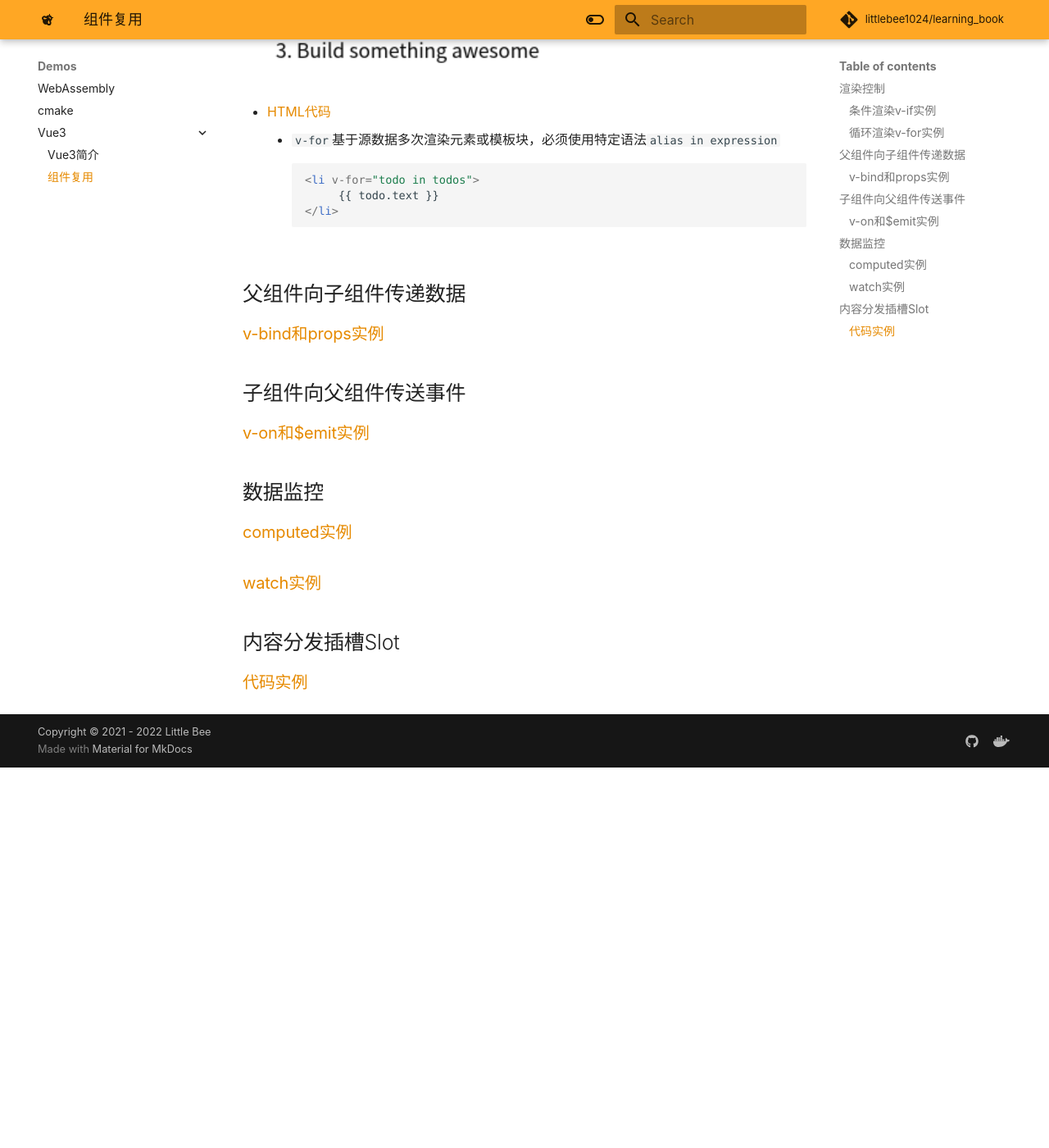
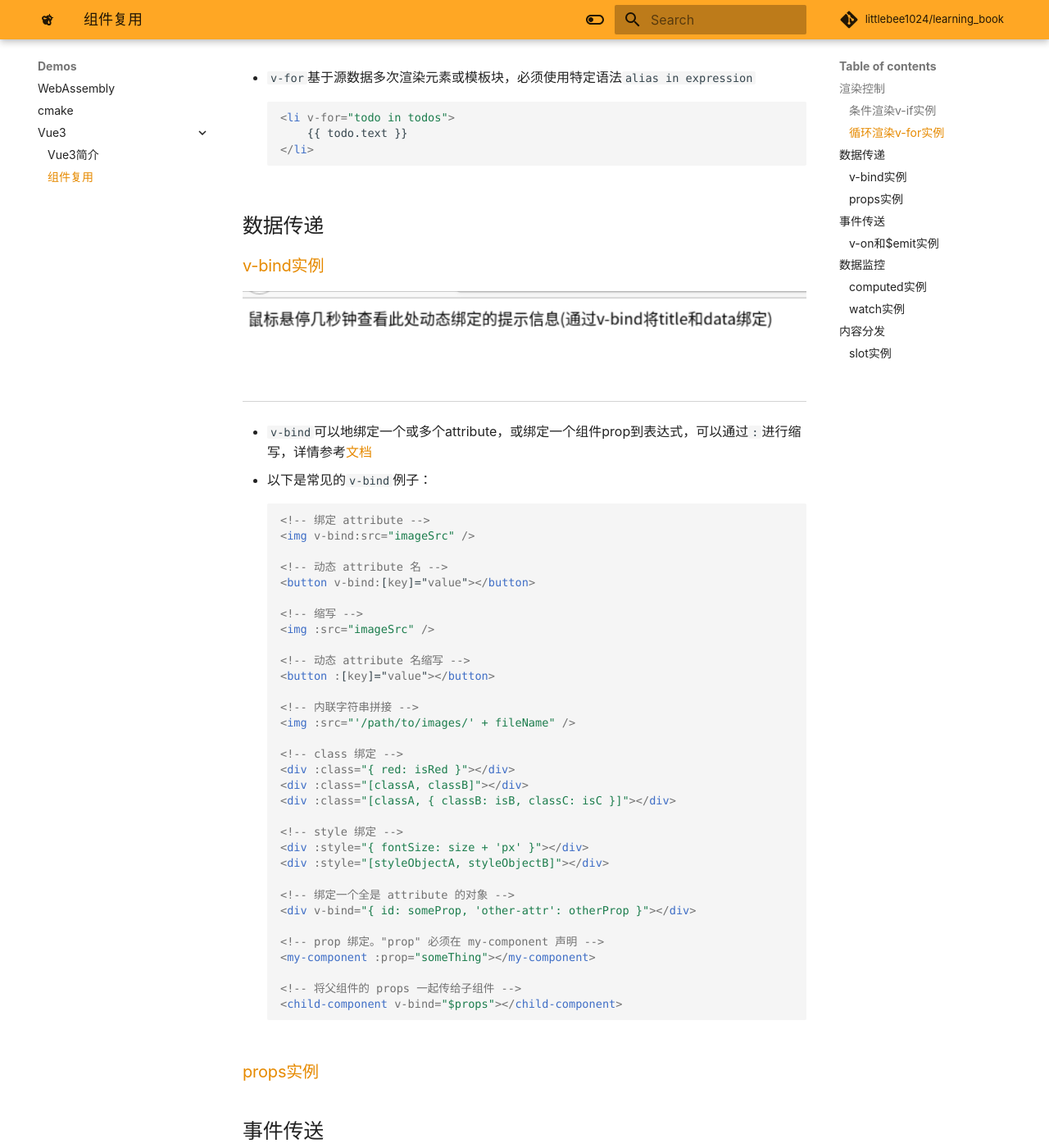
Before and after one commit to LittleBee1024/learning_book, an MkDocs documentation site: the page built from docs/demos/vue/components.md, in a window 1280 px wide and 1400 px high, scrolled down 1516 px. Shown: the whole window at 82% size. Built offline with MkDocs 1.6.1 and Material for MkDocs 9.7.7, drawn with Linux system fonts in a browser that asks for light colours; some web fonts are replaced; comment, search, counter and statistics services are not loaded; before the commit the page ends 2452 px from its top, so only the background shows below that.

Commit message:
update doc

````diff
--- a/docs/demos/vue/components.md
+++ b/docs/demos/vue/components.md
@@ -6,39 +6,78 @@
 ### [条件渲染v-if实例](./code/components/v-if)
 ![v-if](./images/v-if.gif)
 
-* [HTML代码](./code/components/v-if/index.html)
-    * `v-if`指令根据表达式的真假值来有条件地渲染元素
-    ```html
-    <div v-if="type === 'A'">
-        A
-    </div>
-    <div v-else-if="type === 'B'">
-        B
-    </div>
-    <div v-else-if="type === 'C'">
-        C
-    </div>
-    <div v-else>
-        Not A/B/C
-    </div>
-    ```
+* `v-if`指令根据表达式的真假值来有条件地渲染元素
+```html
+<div v-if="type === 'A'">
+    A
+</div>
+<div v-else-if="type === 'B'">
+    B
+</div>
+<div v-else-if="type === 'C'">
+    C
+</div>
+<div v-else>
+    Not A/B/C
+</div>
+```
 
 ### [循环渲染v-for实例](./code/components/v-for)
 ![v-for](./images/v-for.png)
 
-* [HTML代码](./code/components/v-for/index.html)
-    * `v-for`基于源数据多次渲染元素或模板块，必须使用特定语法`alias in expression`
-    ```html
-    <li v-for="todo in todos">
-         {{ todo.text }}
-    </li>
-    ```
+* `v-for`基于源数据多次渲染元素或模板块，必须使用特定语法`alias in expression`
+```html
+<li v-for="todo in todos">
+    {{ todo.text }}
+</li>
+```
 
-## 父组件向子组件传递数据
+## 数据传递
 
-### [v-bind和props实例](./code/components/v-bind)
+### [v-bind实例](./code/components/v-bind)
+![v-bind](./images/v-bind.gif)
 
-## 子组件向父组件传送事件
+* `v-bind`可以地绑定一个或多个attribute，或绑定一个组件prop到表达式，可以通过`:`进行缩写，详情参考[文档](https://v3.cn.vuejs.org/api/directives.html#v-bind)
+* 以下是常见的`v-bind`例子：
+```html
+<!-- 绑定 attribute -->
+<img v-bind:src="imageSrc" />
+
+<!-- 动态 attribute 名 -->
+<button v-bind:[key]="value"></button>
+
+<!-- 缩写 -->
+<img :src="imageSrc" />
+
+<!-- 动态 attribute 名缩写 -->
+<button :[key]="value"></button>
+
+<!-- 内联字符串拼接 -->
+<img :src="'/path/to/images/' + fileName" />
+
+<!-- class 绑定 -->
+<div :class="{ red: isRed }"></div>
+<div :class="[classA, classB]"></div>
+<div :class="[classA, { classB: isB, classC: isC }]"></div>
+
+<!-- style 绑定 -->
+<div :style="{ fontSize: size + 'px' }"></div>
+<div :style="[styleObjectA, styleObjectB]"></div>
+
+<!-- 绑定一个全是 attribute 的对象 -->
+<div v-bind="{ id: someProp, 'other-attr': otherProp }"></div>
+
+<!-- prop 绑定。"prop" 必须在 my-component 声明 -->
+<my-component :prop="someThing"></my-component>
+
+<!-- 将父组件的 props 一起传给子组件 -->
+<child-component v-bind="$props"></child-component>
+```
+
+### [props实例](./code/components/v-bind)
+
+
+## 事件传送
 
 ### [v-on和$emit实例](./code/components/v-on)
 
@@ -48,6 +87,6 @@
 
 ### [watch实例](./code/components/watch)
 
-## 内容分发插槽Slot
+## 内容分发
 
-### [代码实例](./code/components/slot)
+### [slot实例](./code/components/slot)
````
Also changed, not shown: docs/demos/vue/code/components/v-bind/index.html (added, +25 -0 lines), docs/demos/vue/images/v-bind.gif (added).
